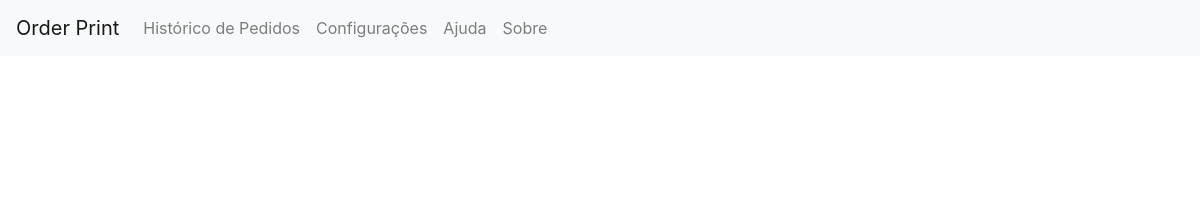
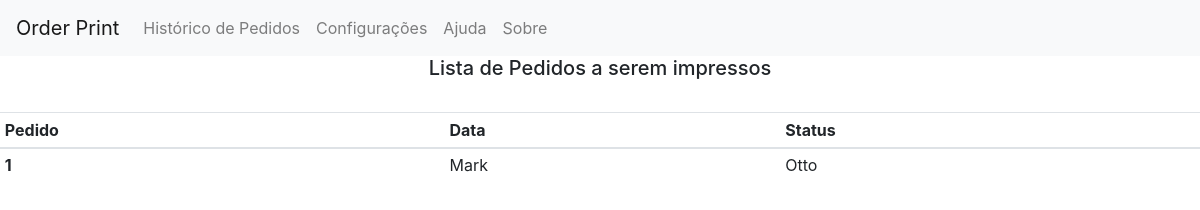
Before and after one commit to PedroFF/restaurant-orders-printer-electron, an Electron app: page html/index.html in a window 1200 px wide. Drawn offline with nearby package versions, Linux system fonts and the light colour scheme.

Commit message:
feat: update index.html - insert table

```diff
--- a/html/index.html
+++ b/html/index.html
@@ -12,7 +12,8 @@
 
     <nav class="navbar navbar-expand-lg navbar-light bg-light">
         <a class="navbar-brand" href="#">Order Print</a>
-        <button class="navbar-toggler" type="button" data-toggle="collapse" data-target="#navbarNav" aria-controls="navbarNav" aria-expanded="false" aria-label="Toggle navigation">
+        <button class="navbar-toggler" type="button" data-toggle="collapse" data-target="#navbarNav"
+            aria-controls="navbarNav" aria-expanded="false" aria-label="Toggle navigation">
             <span class="navbar-toggler-icon"></span>
         </button>
         <div class="collapse navbar-collapse" id="navbarNav">
@@ -33,7 +34,27 @@
         </div>
     </nav>
 
+    <center><h5>Lista de Pedidos a serem impressos</h5></center>
+    <br>
 
+    <table class="table table-sm">
+        <thead>
+            <tr>
+                <th scope="col">Pedido</th>
+                <th scope="col">Data</th>
+                <th scope="col">Status</th>
+
+            </tr>
+        </thead>
+        <tbody>
+            <tr>
+                <th scope="row">1</th>
+                <td>Mark</td>
+                <td>Otto</td>
+            </tr>
+
+        </tbody>
+    </table>
 
     <script src="https://code.jquery.com/jquery-3.5.1.slim.min.js"
         integrity="sha384-DfXdz2htPH0lsSSs5nCTpuj/zy4C+OGpamoFVy38MVBnE+IbbVYUew+OrCXaRkfj"
--- a/main.js
+++ b/main.js
@@ -14,7 +14,7 @@ let mainWindow;
 app.on('ready', function() {
 
     // Uma das opções que é possível definir ao criar uma janela, é o seu tamanho
-    mainWindow = new BrowserWindow({width: 400, height: 600});
+    mainWindow = new BrowserWindow({width: 1200, height: 600});
     // Depois apontamos a janela para o HTML que criamos anteriormente
     mainWindow.loadURL('file://' + __dirname + '/html/index.html');
     //contents.getPrinters();
```
Lines whose indentation alone changed are shown as unchanged.
